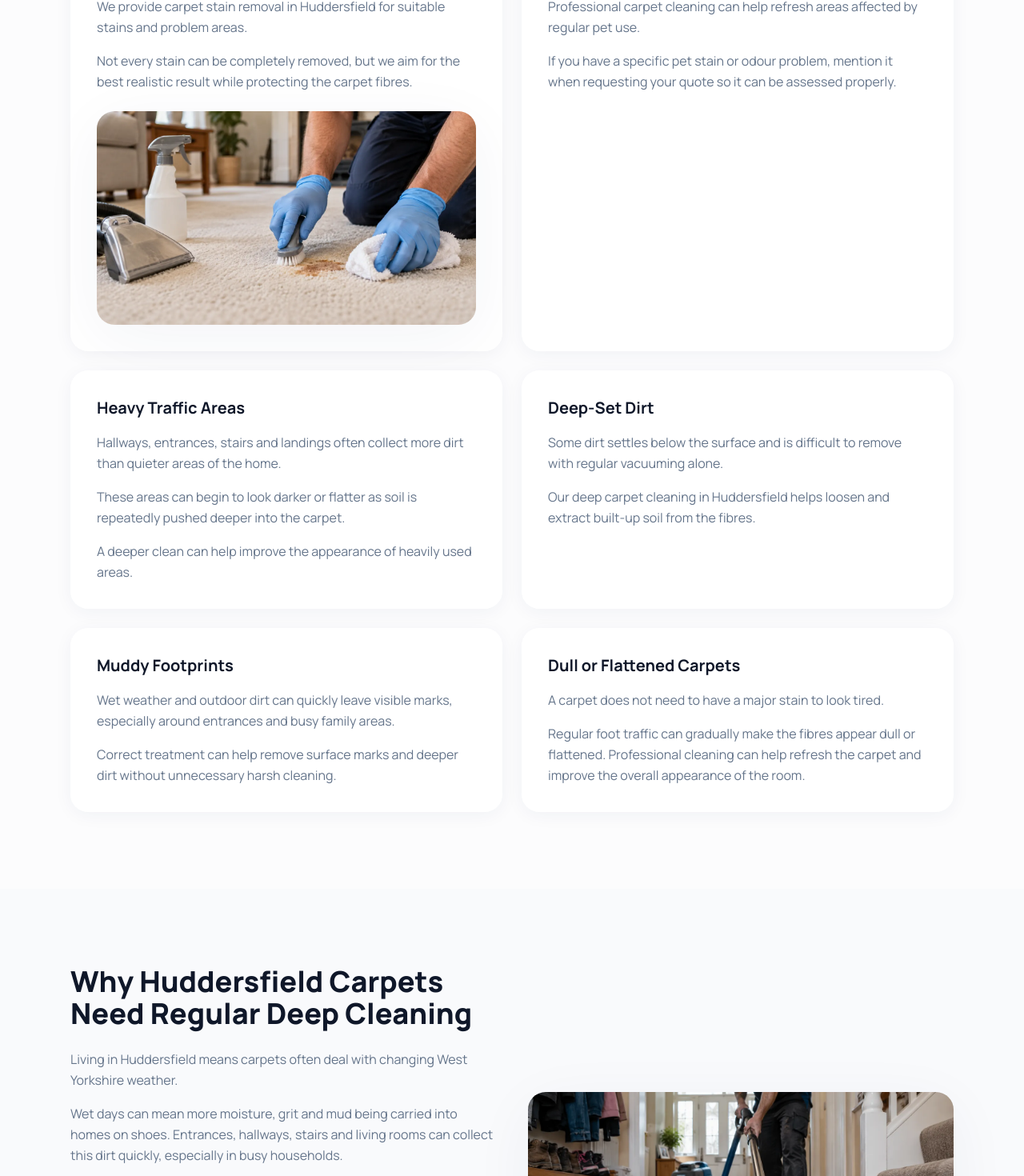
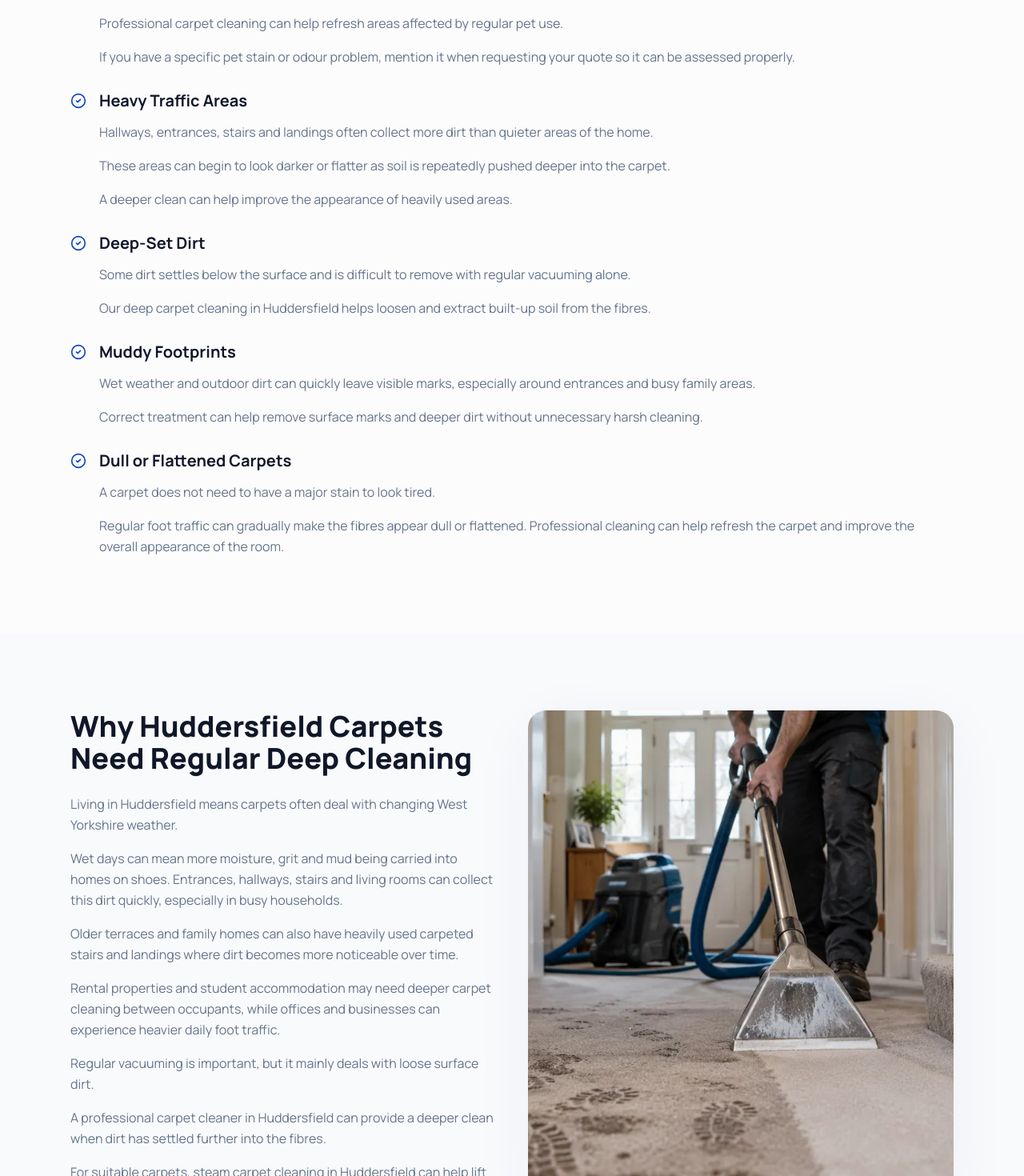
Before and after one commit to luxorasteam/luxora, a Next.js app in the folder luxora-steam-cleaning-main/luxora-steam-cleaning-main/: page /carpet-cleaning-huddersfield in a window 1280 px wide. Shown: the part 1172-2642 px from the top of the page at 80% size. Built offline with nearby package versions, Linux system fonts and the light colour scheme.

Commit message:
Simplify carpet problems list and align section image heights

```diff
--- a/luxora-steam-cleaning-main/luxora-steam-cleaning-main/src/components/CarpetCleaningHuddersfieldPage.tsx
+++ b/luxora-steam-cleaning-main/luxora-steam-cleaning-main/src/components/CarpetCleaningHuddersfieldPage.tsx
@@ -18,7 +18,7 @@ function Paragraphs({ items }: { items: string[] }) {
   return <>{items.map((text) => <p key={text} className="text-muted-foreground leading-relaxed mb-4 last:mb-0">{text}</p>)}</>;
 }
 function Photo({ name, alt }: { name: string; alt: string }) {
-  return <img src={`/images/huddersfield/${name}.webp`} alt={alt} width={1400} height={788} loading="lazy" decoding="async" className="w-full rounded-2xl shadow-lg object-cover aspect-video" />;
+  return <img src={`/images/huddersfield/${name}.webp`} alt={alt} width={1400} height={788} loading="lazy" decoding="async" className="w-full rounded-2xl shadow-lg object-cover aspect-video lg:aspect-auto lg:h-full lg:min-h-0" />;
 }
 function QuoteButton() {
   return <a href="#contact"><Button size="lg" className="gap-2 rounded-xl px-8">Get a Free Quote <ArrowRight className="w-5 h-5" /></Button></a>;
@@ -40,7 +40,6 @@ export default function CarpetCleaningHuddersfieldPage() {
      <h1 className="text-4xl md:text-5xl lg:text-6xl font-extrabold text-white leading-tight mb-5 max-w-3xl">Professional Carpet Cleaning in Huddersfield</h1>
      <div className="text-white/85 leading-relaxed max-w-2xl space-y-4 mb-8">
       <p>Looking for reliable <strong>carpet cleaning in Huddersfield</strong>? Luxora Steam Cleaning provides deep carpet cleaning for homes, landlords and businesses across Huddersfield and nearby areas.</p>
-      <p>We help refresh carpets affected by everyday dirt, spills, pet use, muddy foot traffic and general wear. Our cleaning approach depends on the carpet type, condition and level of soiling.</p>
       <p>Whether you need one room cleaned or several carpets throughout a property, our local team can help.</p>
      </div>
      <div className="flex flex-wrap gap-4 items-center"><QuoteButton /><a href="tel:07543958332" className="inline-flex items-center gap-2 text-white px-5 py-3 rounded-xl border border-white/30"><Phone className="w-4 h-4" />07543 958332</a></div>
@@ -49,28 +48,28 @@ export default function CarpetCleaningHuddersfieldPage() {
    <section className="py-16 md:py-24"><div className="container mx-auto px-6 max-w-6xl">
     <h2 className="text-3xl md:text-4xl font-extrabold mb-5">Common Carpet Problems We Treat in Huddersfield</h2>
     <div className="max-w-3xl mb-10"><Paragraphs items={["Carpets can collect dirt and marks in different ways depending on how the room is used.","Our carpet cleaning services in Huddersfield can help with many common carpet problems."]} /></div>
-    <div className="grid md:grid-cols-2 gap-6">
-     {problems.map(([title, paragraphs], i) => <article key={title as string} className="glass-card rounded-2xl p-6 md:p-8 shadow-sm">
-      <h3 className="text-xl font-bold mb-4">{title}</h3><Paragraphs items={paragraphs as string[]} />
-      {i === 0 && <div className="mt-6"><Photo name="carpet-stain-removal-huddersfield" alt="Targeted treatment of a carpet stain using a brush and cloth" /></div>}
-     </article>)}
-    </div>
+    <ul className="space-y-7">
+     {problems.map(([title, paragraphs]) => <li key={title as string} className="flex items-start gap-4">
+      <CheckCircle2 className="w-5 h-5 text-primary shrink-0 mt-1" />
+      <div><h3 className="text-xl font-bold mb-3">{title}</h3><Paragraphs items={paragraphs as string[]} /></div>
+     </li>)}
+    </ul>
    </div></section>
-   <section className="py-16 md:py-24 bg-accent/30"><div className="container mx-auto px-6 max-w-6xl grid lg:grid-cols-2 gap-10 items-center">
+   <section className="py-16 md:py-24 bg-accent/30"><div className="container mx-auto px-6 max-w-6xl grid lg:grid-cols-2 gap-10 items-stretch">
     <div><h2 className="text-3xl md:text-4xl font-extrabold mb-6">Why Huddersfield Carpets Need Regular Deep Cleaning</h2>
      <Paragraphs items={["Living in Huddersfield means carpets often deal with changing West Yorkshire weather.","Wet days can mean more moisture, grit and mud being carried into homes on shoes. Entrances, hallways, stairs and living rooms can collect this dirt quickly, especially in busy households.","Older terraces and family homes can also have heavily used carpeted stairs and landings where dirt becomes more noticeable over time.","Rental properties and student accommodation may need deeper carpet cleaning between occupants, while offices and businesses can experience heavier daily foot traffic.","Regular vacuuming is important, but it mainly deals with loose surface dirt.","A professional carpet cleaner in Huddersfield can provide a deeper clean when dirt has settled further into the fibres.","For suitable carpets, steam carpet cleaning in Huddersfield can help lift built-up dirt and refresh areas that have become heavily used."]} />
-    </div><Photo name="muddy-carpet-deep-cleaning-huddersfield" alt="Deep extraction cleaning of muddy footprints on a hallway carpet" />
+    </div><div className="lg:relative lg:min-h-[480px] [&>img]:lg:absolute [&>img]:lg:inset-0"><Photo name="muddy-carpet-deep-cleaning-huddersfield" alt="Deep extraction cleaning of muddy footprints on a hallway carpet" /></div>
    </div></section>
    <section className="py-16 md:py-24"><div className="container mx-auto px-6 max-w-6xl">
     <h2 className="text-3xl md:text-4xl font-extrabold mb-5">Our Carpet Cleaning Process</h2><p className="text-muted-foreground mb-10">We keep our process simple and practical.</p>
     <div className="grid md:grid-cols-2 gap-6">{process.map(([title, paragraphs]) => <article key={title as string} className="glass-card rounded-2xl p-6 md:p-8"><h3 className="text-xl font-bold mb-4">{title}</h3><Paragraphs items={paragraphs as string[]} /></article>)}</div>
    </div></section>
-   <section className="py-16 md:py-24 bg-accent/30"><div className="container mx-auto px-6 max-w-6xl grid lg:grid-cols-2 gap-10 items-center">
+   <section className="py-16 md:py-24 bg-accent/30"><div className="container mx-auto px-6 max-w-6xl grid lg:grid-cols-2 gap-10 items-stretch">
     <div><h2 className="text-3xl md:text-4xl font-extrabold mb-6">Areas We Cover Around Huddersfield</h2>
      <Paragraphs items={["Luxora Steam Cleaning provides carpet cleaning services in Huddersfield and surrounding areas.","We work with customers in houses, flats, rental properties and suitable commercial premises.","Our local service can include:"]} />
      <ul className="grid sm:grid-cols-2 gap-3 my-6">{["Living rooms","Bedrooms","Hallways","Stairs and landings","Flats and apartments","Rental properties","Offices","Shops","Other suitable business premises"].map(room => <li key={room} className="flex gap-2 items-start"><CheckCircle2 className="w-4 h-4 text-primary shrink-0 mt-1" />{room}</li>)}</ul>
      <Paragraphs items={["If you are unsure whether we cover your exact area or postcode, contact us with your location and we can confirm availability.","As we expand our local coverage, we only want to list areas we genuinely serve rather than adding place names purely for SEO."]} />
-    </div><Photo name="staircase-carpet-cleaning-huddersfield" alt="Technician cleaning carpeted stairs with an upholstery extraction tool" />
+    </div><div className="lg:relative lg:min-h-[480px] [&>img]:lg:absolute [&>img]:lg:inset-0"><Photo name="staircase-carpet-cleaning-huddersfield" alt="Technician cleaning carpeted stairs with an upholstery extraction tool" /></div>
    </div></section>
    <section className="py-16 md:py-24"><div className="container mx-auto px-6 max-w-6xl">
     <h2 className="text-3xl md:text-4xl font-extrabold mb-5">Why Choose Luxora for Carpet Cleaning in Huddersfield?</h2>
```
